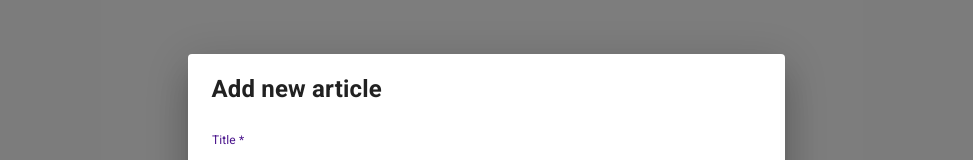
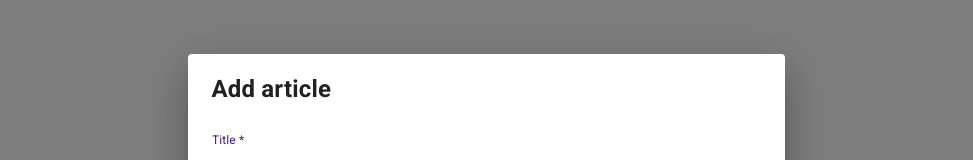
Before and after one commit to diesttro/listicle, a React app: page / in a window 1280 px wide. Both pictures are taken after a click on the button "ADD ARTICLE". Shown: the part 155-315 px from the top of the page, without its empty margins (154-1127 px from the left). Built offline with nearby package versions, Linux system fonts and the light colour scheme.

Commit message:
Fix form dialog title when it's open

```diff
--- a/src/components/FormDialog/index.js
+++ b/src/components/FormDialog/index.js
@@ -1,4 +1,4 @@
-import React from 'react';
+import React, { useState, useEffect } from 'react';
 import { useSelector, useDispatch } from 'react-redux';
 import { useForm } from 'react-hook-form';
 import Button from '@material-ui/core/Button';
@@ -15,6 +15,9 @@ import { closeDialog } from '../../state/actions/formDialog';
 import { useTheme } from '@material-ui/core/styles';
 import useMediaQuery from '@material-ui/core/useMediaQuery';
 import './styles.scss';
+
+const ADD_ARTICLE = 'Add article';
+const EDIT_ARTICLE = 'Edit article';
 
 function Field({ name, label, value, autoFocus, register, errors }) {
   return (
@@ -38,13 +41,14 @@ function FormDialog() {
   const { register, handleSubmit, errors } = useForm();
   const theme = useTheme();
   const fullScreen = useMediaQuery(theme.breakpoints.down('xs'));
+  const [dialogTitle, setDialogTitle] = useState(null);
   const { open, articleId } = useSelector(state => state.formDialog);
   const articles = useSelector(state => state.articles);
   const dispatch = useDispatch();
 
-  const { title = '', description = '', image = '' } = articleId
-    ? articles.find(article => article.id === articleId)
-    : {};
+  useEffect(() => {
+    if (open) setDialogTitle(articleId ? EDIT_ARTICLE : ADD_ARTICLE);
+  }, [open]);
 
   const handleCloseDialog = () => {
     dispatch(closeDialog());
@@ -58,6 +62,10 @@ function FormDialog() {
     handleCloseDialog();
   };
 
+  const { title = '', description = '', image = '' } = articleId
+    ? articles.find(article => article.id === articleId)
+    : {};
+
   return (
     <Dialog fullScreen={fullScreen} open={open} onClose={handleCloseDialog}>
       <form
@@ -65,7 +73,7 @@ function FormDialog() {
         onSubmit={handleSubmit(handleFormSubmit)}
         autoComplete="off"
       >
-        <DialogTitle className="dialog__title">Add new article</DialogTitle>
+        <DialogTitle className="dialog__title">{dialogTitle}</DialogTitle>
         <DialogContent>
           <Field
             name="title"
```
